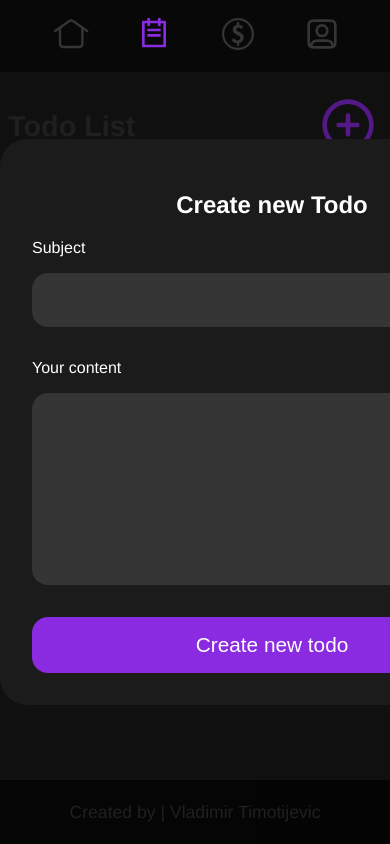
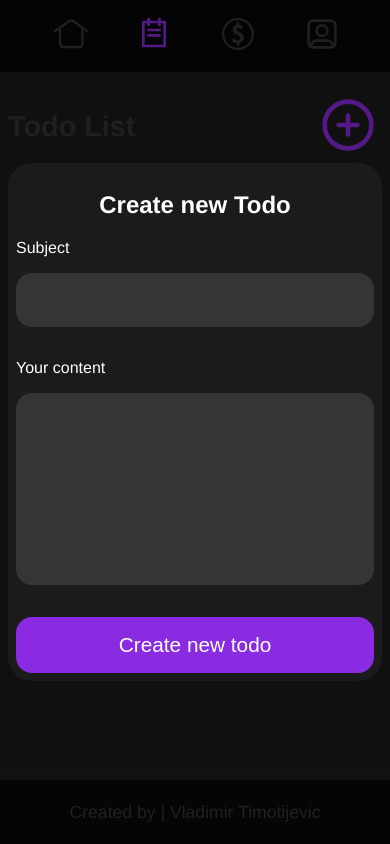
Before and after one commit to TimotijevicVlada/NextJS, a Next.js app: page /todo-list in a window 390 px wide. Both pictures are taken after a click on the button 348 px from the left and 126 px from the top of the page. Built offline with nearby package versions, Linux system fonts and the light colour scheme.

Commit message:
Create and update todo modal adapted for mobile screens

```diff
--- a/components/Backdrop/Backdrop.module.scss
+++ b/components/Backdrop/Backdrop.module.scss
@@ -7,6 +7,6 @@
     width: 100%;
     height: 100%;
     background-color: $color-backdrop;
-    display: grid;
-    place-items: center;
+    @include centerElement;
+    z-index: 3;
 }
--- a/components/TodoList/CreateTodoModal/CreateTodoModal.module.scss
+++ b/components/TodoList/CreateTodoModal/CreateTodoModal.module.scss
@@ -10,6 +10,13 @@
     flex-direction: column;
     justify-content: space-between;
     padding: 2rem;
+
+    @include respond(phone) {
+        width: 100%;
+        padding: 0.5rem;
+        margin: 0 0.5rem;
+        border-radius: 1.5rem;
+    }
 
     h2 {
         text-align: center;
--- a/components/TodoList/UpdateTodoModal/UpdateTodoModal.module.scss
+++ b/components/TodoList/UpdateTodoModal/UpdateTodoModal.module.scss
@@ -10,6 +10,13 @@
     flex-direction: column;
     justify-content: space-between;
     padding: 2rem;
+
+    @include respond(phone) {
+        width: 100%;
+        padding: 0.5rem;
+        margin: 0 0.5rem;
+        border-radius: 1.5rem;
+    }
 
     h2 {
         text-align: center;
```
